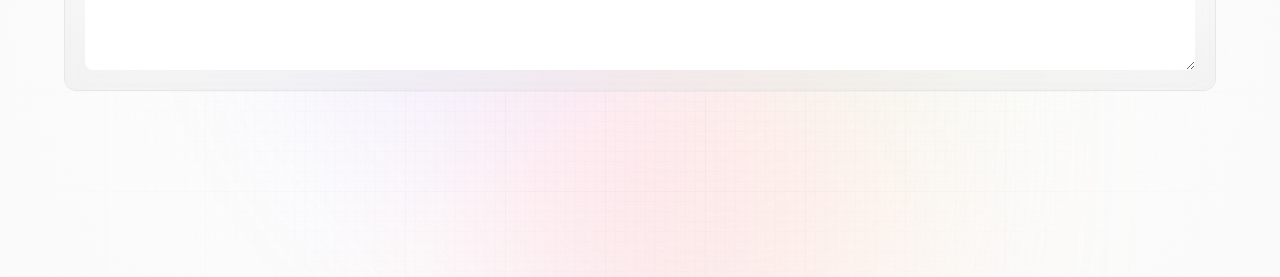
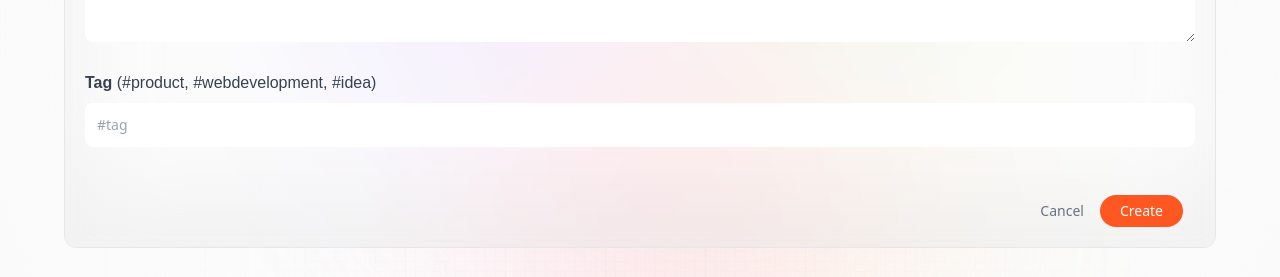
Before and after one commit to JalalHabeeb/promptopia, a Next.js app: page /create-prompt in a window 1280 px wide. Shown: the part 514-791 px from the top of the page. Built offline with nearby package versions, Linux system fonts and the light colour scheme; no server answers.

Commit message:
add prompt form and page functionality

```diff
--- a/app/create-prompt/page.jsx
+++ b/app/create-prompt/page.jsx
@@ -13,7 +13,29 @@
     tag: "",
   });
 
-  const createPrompt = async (e) => {};
+  const createPrompt = async (e) => {
+    e.preventDefault();
+    setSubmitting(true);
+
+    try {
+      const response = await fetch("/api/prompt/new", {
+        method: "POST",
+        body: JSON.stringify({
+          prompt: post.prompt,
+          userId: session?.user.id,
+          tag: post.tag,
+        }),
+      });
+
+      if (response.ok) {
+        router.push("/");
+      }
+    } catch (error) {
+      console.log(error);
+    } finally {
+      setSubmitting(false);
+    }
+  };
 
   return (
     <Form
--- a/components/Form.jsx
+++ b/components/Form.jsx
@@ -19,7 +19,6 @@
           <span className="font-satoshi font-semibold text-base text-gray-700">
             Your AI Prompt
           </span>
-        </label>
           <textarea
             value={post.prompt}
             onChange={(e) => setPost({ ...post, prompt: e.target.value })}
@@ -27,6 +26,34 @@
             required
             className="form_textarea"
           />
+        </label>
+        <label>
+          <span className="font-satoshi font-semibold text-base text-gray-700">
+            Tag {` `}
+            <span className="font-normal">
+              (#product, #webdevelopment, #idea)
+            </span>
+          </span>
+          <input
+            value={post.tag}
+            onChange={(e) => setPost({ ...post, tag: e.target.value })}
+            placeholder="#tag"
+            required
+            className="form_input"
+          />
+        </label>
+        <div className="flex-end mx-3 mt-5 gap-4">
+          <Link href="/" className="text-gray-500 text-sm">
+            Cancel
+          </Link>
+          <button
+            type="submit"
+            disabled={submitting}
+            className="px-5 py-1.5 text-sm bg-primary-orange rounded-full text-white"
+          >
+            {submitting ? `${type}...` : type}
+          </button>
+        </div>
       </form>
     </section>
   );
```
Lines whose indentation alone changed are shown as unchanged.
